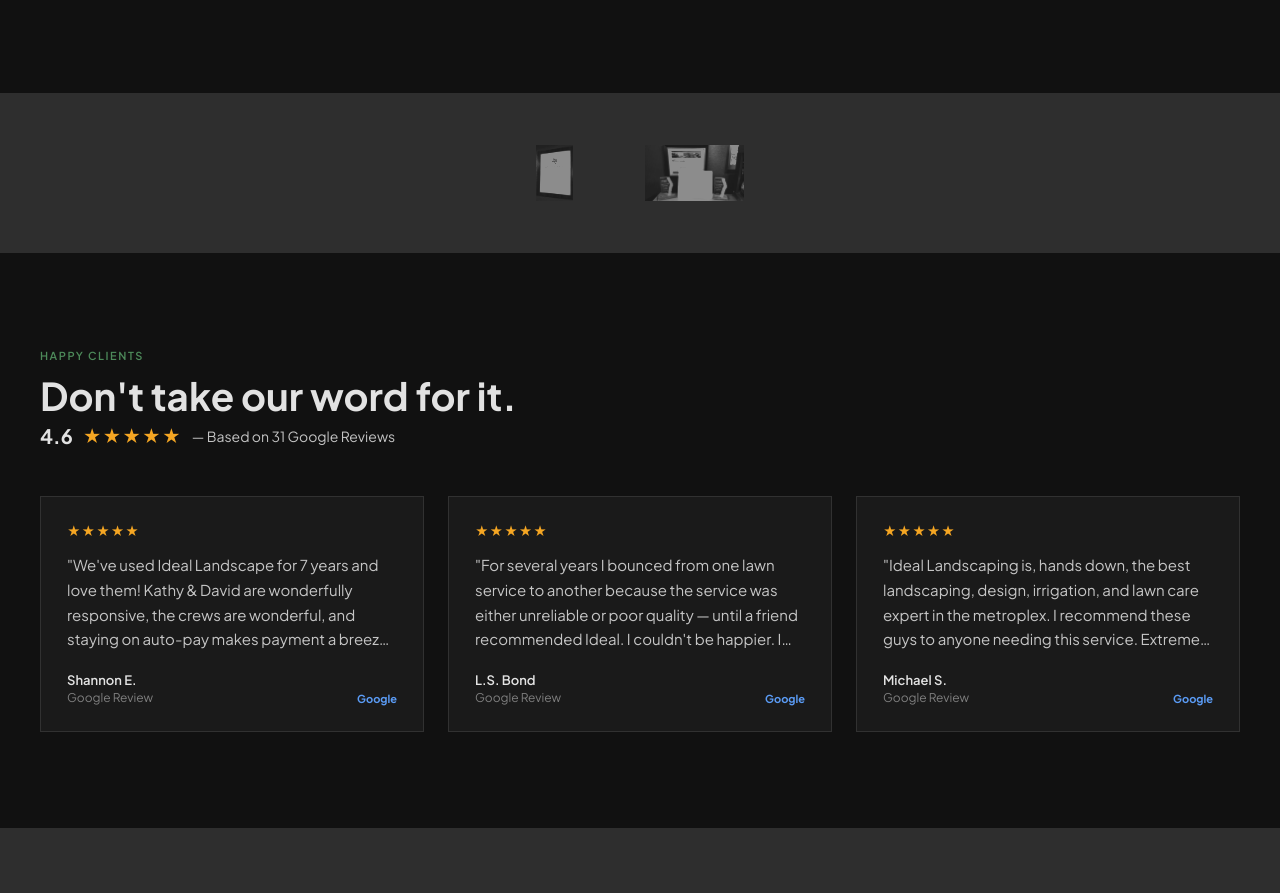
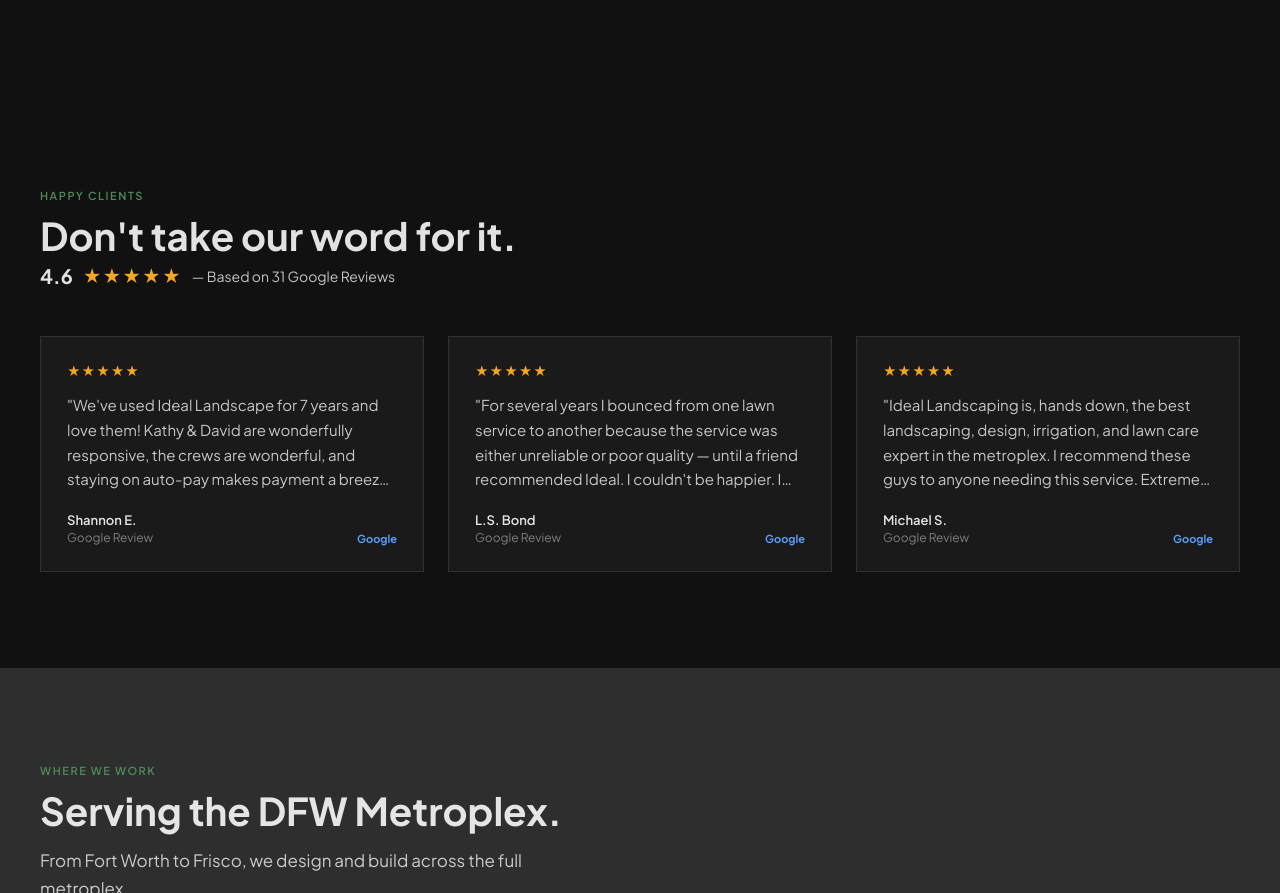
Before and after one commit to Benjination/Ideal-Landscape-Services, a plain HTML site: page Website/Actual/index.html in a window 1280 px wide. Shown: the part 3374-4267 px from the top of the page. Drawn offline with Linux system fonts and the light colour scheme; no server answers.

Commit message:
Removing awards banner from home page

```diff
--- a/Website/Actual/index.html
+++ b/Website/Actual/index.html
@@ -303,16 +303,6 @@
     </div>
   </section>
 
-  <!-- CREDENTIALS -->
-  <section class="credentials-section">
-    <div class="container">
-      <div class="credentials-logos">
-        <img class="credential-img" src="images/team-branding/TNLA.jpg" alt="Texas Nursery &amp; Landscape Association">
-        <img class="credential-img" src="images/team-branding/Home-and-Garden-Show-Awards.jpg" alt="Home &amp; Garden Show Awards">
-      </div>
-    </div>
-  </section>
-
   <!-- REVIEWS -->
   <section class="reviews-section" id="reviews">
     <div class="container">
```
